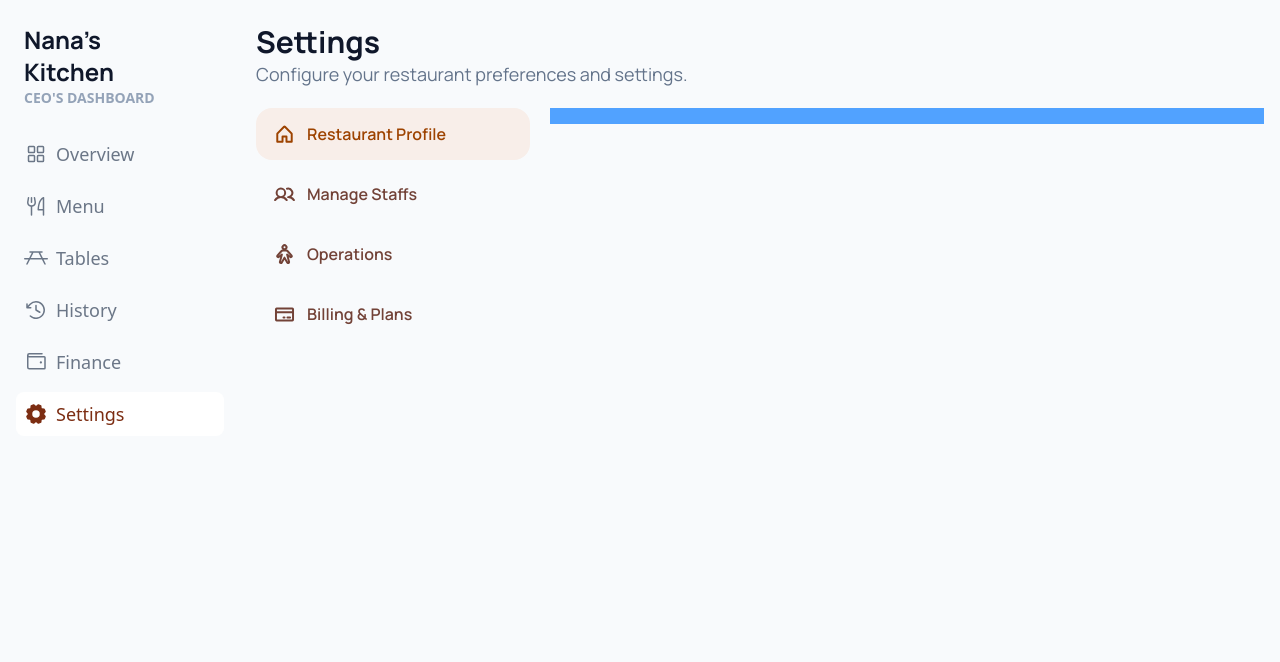
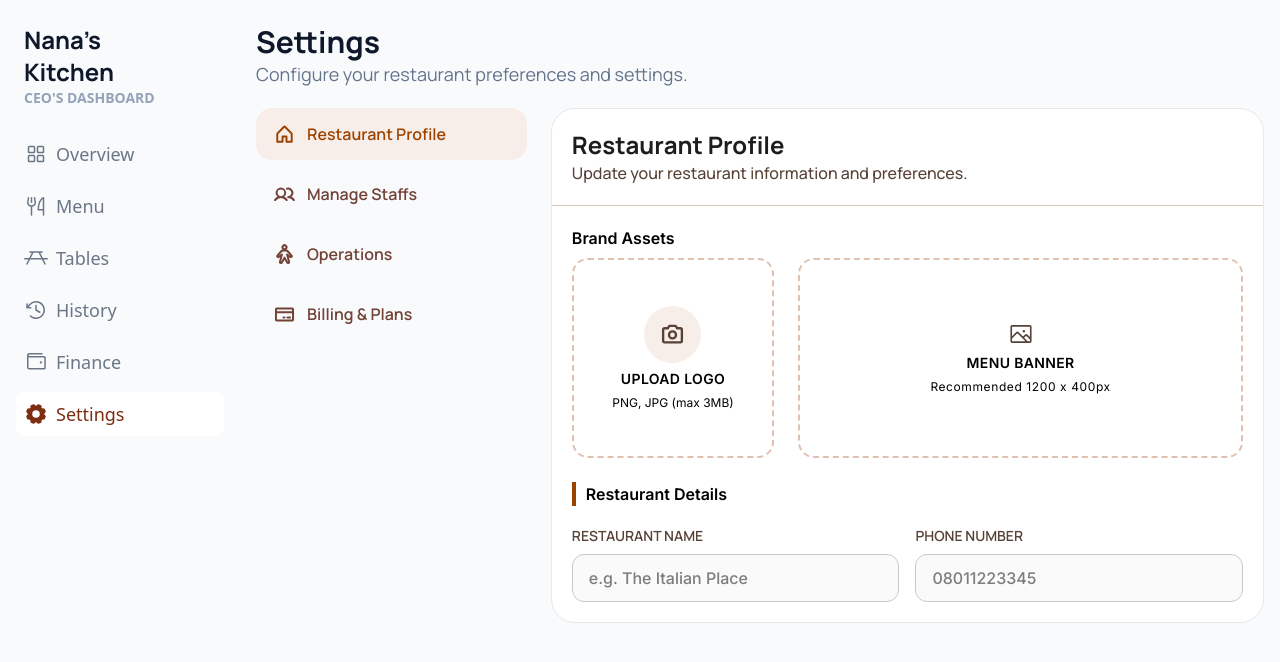
Before and after one commit to munachi821/Table-tap, a Next.js app: page /admin/settings in a window 1280 px wide. Shown: the top 662 px of the page. Built offline with nearby package versions, Linux system fonts and the light colour scheme.

Commit message:
added the details form

```diff
--- a/app/admin/settings/page.tsx
+++ b/app/admin/settings/page.tsx
@@ -1,8 +1,10 @@
 "use client";
 
 import {
+  CameraIcon,
   CreditCardIcon,
   HouseIcon,
+  ImageIcon,
   PersonIcon,
   UsersIcon,
 } from "@phosphor-icons/react";
@@ -17,7 +19,7 @@ const page = () => {
         </p>
       </div>
 
-      <div className="grid grid-cols-7 mt-5 gap-5">
+      <div className="grid grid-cols-7 mt-5 gap-6">
         <div className="col-span-2 space-y-2">
           <div className="py-3.5 px-4.5 bg-[#F8EEE9] text-[#9D4300] font-semibold cursor-pointer flex items-center gap-3 rounded-2xl">
             <HouseIcon size={21} weight="bold" /> <p>Restaurant Profile</p>
@@ -32,7 +34,84 @@ const page = () => {
             <CreditCardIcon size={21} weight="bold" /> <p>Billing & Plans</p>
           </div>
         </div>
-        <div className="col-span-5 bg-blue-400 h-4"></div>
+        <div className="col-span-5 bg-white rounded-3xl border border-[#E6E8EA]">
+          <div className="border-b border-[#D6C9B9] p-5">
+            <p className="text-[#1B1D1E] text-2xl font-bold">
+              Restaurant Profile
+            </p>
+            <p className="text-[#584237] text-base font-medium">
+              Update your restaurant information and preferences.
+            </p>
+          </div>
+
+          <form className="p-5 space-y-6">
+            <div>
+              <label
+                htmlFor="brand"
+                className="mb-2 block font-inter font-semibold"
+              >
+                Brand Assets
+              </label>
+              <div className="flex items-center gap-6">
+                <div className="w-76 h-50 border-2 border-dashed border-[#E0C0B1] transition-all hover:border-[#9D4300] rounded-2xl flex flex-col items-center justify-center font-inter space-y-1.5">
+                  <div className="p-4 rounded-full bg-[#F8EEE9] text-[#584237]">
+                    <CameraIcon size={25} weight="bold" />
+                  </div>
+                  <p className="font-semibold text-sm tracking-wide">
+                    UPLOAD LOGO
+                  </p>
+                  <p className="text-xs">PNG, JPG (max 3MB)</p>
+                </div>
+                <div className="w-full h-50 border-2 border-dashed border-[#E0C0B1] transition-all hover:border-[#9D4300] rounded-2xl flex flex-col items-center justify-center font-inter space-y-1.5">
+                  <ImageIcon size={26} className="text-[#584237]" />
+                  <p className="font-semibold text-sm tracking-wide">
+                    MENU BANNER
+                  </p>
+                  <p className="text-xs tracking-wider">
+                    Recommended 1200 x 400px
+                  </p>
+                </div>
+              </div>
+            </div>
+
+            <div>
+              <p className="border-l-4 border-[#9D4300] font-semibold pl-2.5 font-inter">
+                Restaurant Details
+              </p>
+              <div className="grid grid-cols-2 gap-4 mt-5">
+                <div className="space-y-2">
+                  <label
+                    htmlFor="name"
+                    className="text-[#584237] text-sm font-semibold mb-2 block"
+                  >
+                    RESTAURANT NAME
+                  </label>
+                  <input
+                    type="text"
+                    id="name"
+                    className="w-full h-12 px-4 rounded-xl border border-[#C6C9CF] bg-[#FAFAFA] font-inter font-medium text-base focus:outline-[#9D4300]"
+                    placeholder="e.g. The Italian Place"
+                  />
+                </div>
+
+                <div className="space-y-2">
+                  <label
+                    htmlFor="number"
+                    className="text-[#584237] text-sm font-semibold mb-2 block"
+                  >
+                    PHONE NUMBER
+                  </label>
+                  <input
+                    type="number"
+                    id="number"
+                    className="w-full h-12 px-4 rounded-xl border border-[#C6C9CF] bg-[#FAFAFA] font-inter font-medium text-base focus:outline-[#9D4300]"
+                    placeholder="08011223345"
+                  />
+                </div>
+              </div>
+            </div>
+          </form>
+        </div>
       </div>
     </div>
   );
```
